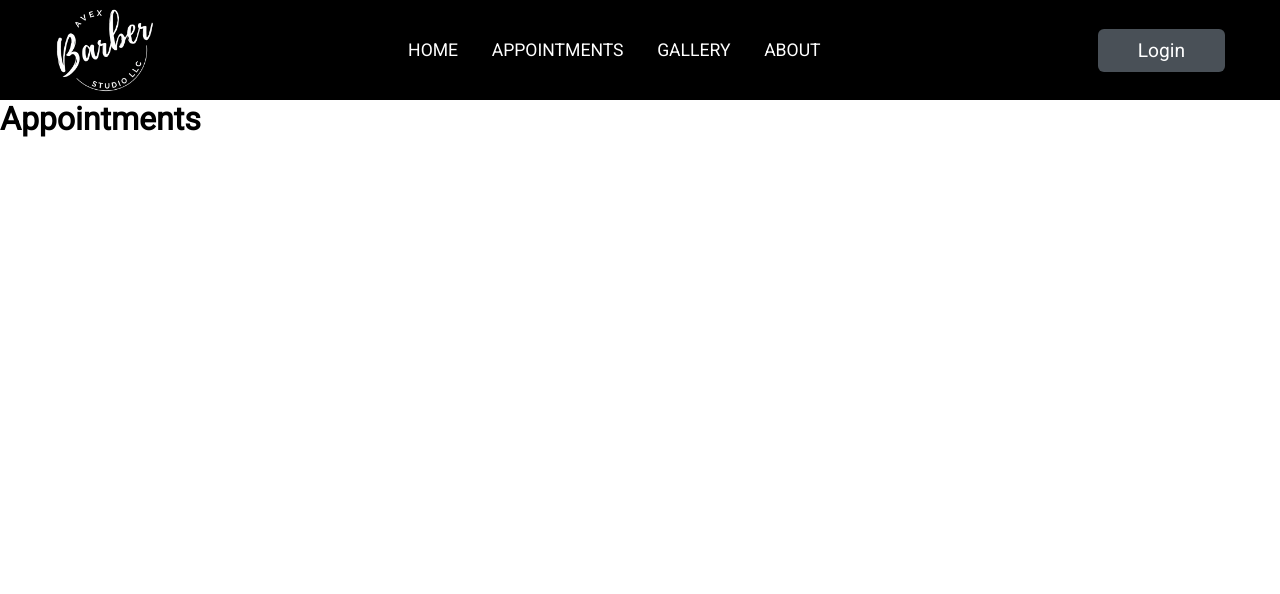
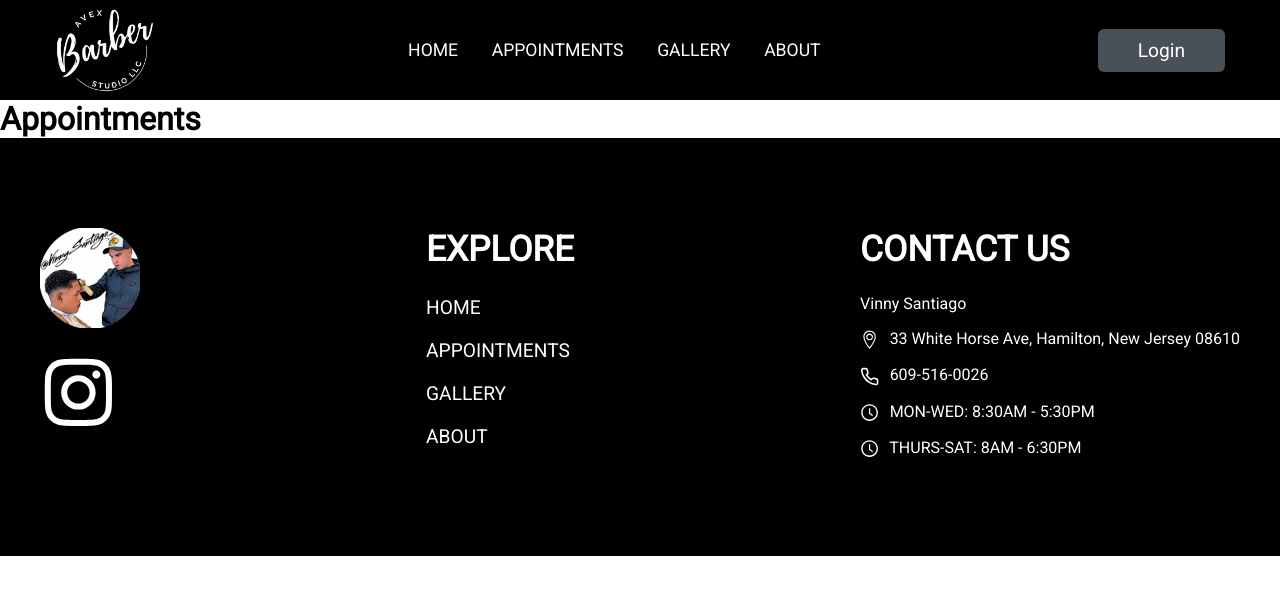
Before and after one commit to raylaraya/Avex-Barber-Studio, a React (Vite) app in the folder client/: page /appointments in a window 1280 px wide. Shown: the top 594 px of the page. Built offline with nearby package versions, Linux system fonts and the light colour scheme.

Commit message:
Fix navigation buttons in footer and add useEffect Added a useEffect whenever a navigation link is clicked to bring the user to the top of each page they go to.

```diff
--- a/client/src/components/footer/Footer.jsx
+++ b/client/src/components/footer/Footer.jsx
@@ -1,4 +1,4 @@
-import React from "react";
+import React, { useEffect } from "react";
 import "./footer.css";
 import { Link } from "react-router-dom";
 import { FaInstagram } from "react-icons/fa";
@@ -7,6 +7,10 @@ import { FiPhone } from "react-icons/fi";
 import { AiOutlineClockCircle } from "react-icons/ai";
 
 const Footer = () => {
+  useEffect(() => {
+    window.scrollTo(0, 0);
+  }, []);
+
   return (
     <footer className="footer">
       <div className="footer-container">
@@ -21,10 +25,10 @@ const Footer = () => {
         </div>
         <div className="footer-list">
           <h4>EXPLORE</h4>
-          <Link to="/home">HOME</Link>
-          <Link to="/home">APPOINTMENTS</Link>
-          <Link to="/home">GALLERY</Link>
-          <Link to="/home">ABOUT</Link>
+          <Link to="/">HOME</Link>
+          <Link to="/appointments">APPOINTMENTS</Link>
+          <Link to="/gallery">GALLERY</Link>
+          <Link to="/about">ABOUT</Link>
         </div>
         <div className="footer-list">
           <h4>CONTACT US</h4>
--- a/client/src/components/navbar/Navbar.jsx
+++ b/client/src/components/navbar/Navbar.jsx
@@ -1,10 +1,14 @@
-import React, { useState } from "react";
+import React, { useEffect, useState } from "react";
 import "./navbar.css";
 import { Link } from "react-router-dom";
 import { FaBars, FaTimes } from "react-icons/fa";
 
 const Navbar = () => {
   const [isNavExpanded, setIsNavExpanded] = useState(false);
+
+  useEffect(() => {
+    window.scrollTo(0, 0);
+  }, []);
 
   const handleClick = () => {
     setIsNavExpanded(!isNavExpanded);
--- a/client/src/pages/appointmentsPage/Appointments.jsx
+++ b/client/src/pages/appointmentsPage/Appointments.jsx
@@ -1,11 +1,13 @@
 import React from "react";
 import Navbar from "../../components/navbar/Navbar";
+import Footer from "../../components/footer/Footer";
 
 const Appointments = () => {
   return (
-    <div>
+    <div className="appointments-page">
       <Navbar />
       <h1>Appointments</h1>
+      <Footer />
     </div>
   );
 };
--- a/client/src/pages/homePage/Home.jsx
+++ b/client/src/pages/homePage/Home.jsx
@@ -4,8 +4,13 @@ import { Link } from "react-router-dom";
 import ServicesSection from "../../components/servicesSection/servicesSection";
 import Footer from "../../components/footer/Footer";
 import AboutSection from "../../components/aboutSection/AboutSection";
+import { useEffect } from "react";
 
 const Home = () => {
+  useEffect(() => {
+    window.scrollTo(0, 0);
+  }, []);
+
   return (
     <div className="homepage">
       <Navbar />
```
